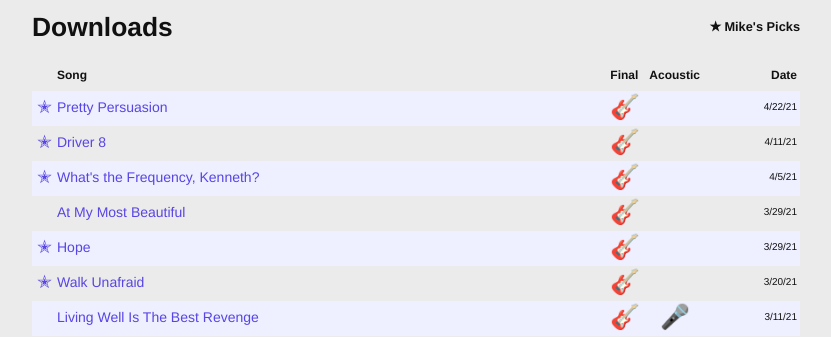
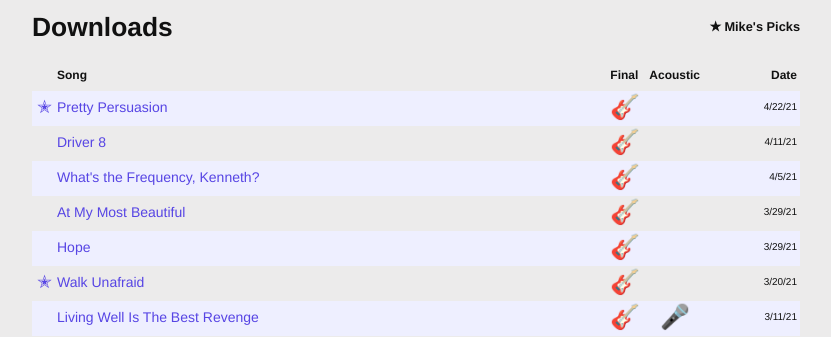
Before and after one commit to slatron/slatron.github.io, a Jekyll site: the page built from recordings.md, in a window 1280 px wide and 1212 px high. Shown: the part 443-780 px from the top of the window, without its empty margins (224-1055 px from the left). Built offline with Jekyll 4.4.1, drawn with Linux system fonts in a browser that asks for light colours.

Commit message:
star reassessment

```diff
--- a/recordings.md
+++ b/recordings.md
@@ -26,14 +26,14 @@ permalink: recordings.html
     <span class="text-small">4/22/21</span>
   </div>
   <div class="row">
-    <span><a href="https://drive.google.com/file/d/1VZiclBYdeEq4ayBbnSituW5T2l726Lk2/view?usp=sharing" target="_blank">✭</a></span>
+    <span></span>
     <span><a href="https://drive.google.com/file/d/1VZiclBYdeEq4ayBbnSituW5T2l726Lk2/view?usp=sharing" target="_blank">Driver 8</a></span>
     <span><a href="https://drive.google.com/file/d/1VZiclBYdeEq4ayBbnSituW5T2l726Lk2/view?usp=sharing" target="_blank">🎸</a></span>
     <span></span>
     <span class="text-small">4/11/21</span>
   </div>
   <div class="row">
-    <span><a href="https://drive.google.com/file/d/1cZ0RDxEdf8dpr93axawJ0i0_k9d8qiZm/view?usp=sharing" target="_blank">✭</a></span>
+    <span></span>
     <span><a href="https://drive.google.com/file/d/1cZ0RDxEdf8dpr93axawJ0i0_k9d8qiZm/view?usp=sharing" target="_blank">What's the Frequency, Kenneth?</a></span>
     <span><a href="https://drive.google.com/file/d/1cZ0RDxEdf8dpr93axawJ0i0_k9d8qiZm/view?usp=sharing" target="_blank">🎸</a></span>
     <span></span>
@@ -47,7 +47,7 @@ permalink: recordings.html
     <span class="text-small">3/29/21</span>
   </div>
   <div class="row">
-    <span><a href="https://drive.google.com/file/d/1Et9QkM4rWoUPY-iKXSpv8W4Ne8U_J8OE/view?usp=sharing" target="_blank">✭</a></span>
+    <span></span>
     <span><a href="https://drive.google.com/file/d/1Et9QkM4rWoUPY-iKXSpv8W4Ne8U_J8OE/view?usp=sharing" target="_blank">Hope</a></span>
     <span><a href="https://drive.google.com/file/d/1Et9QkM4rWoUPY-iKXSpv8W4Ne8U_J8OE/view?usp=sharing" target="_blank">🎸</a></span>
     <span></span>
```
